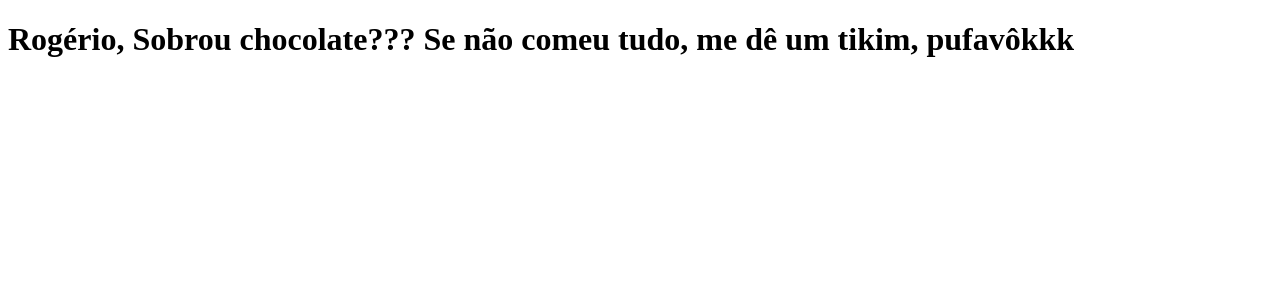
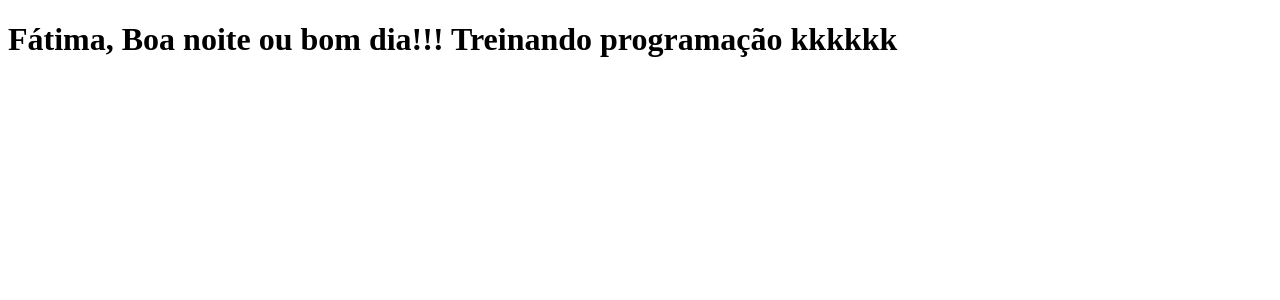
Before and after one commit to janapassos/clone-tabnews, a Next.js app: page / in a window 1280 px wide. Shown: the top 300 px of the page. Built offline with nearby package versions, Linux system fonts and the light colour scheme.

Commit message:
Altera mensagem e destino

```diff
--- a/pages/index.js
+++ b/pages/index.js
@@ -1,4 +1,4 @@
 function Home() {
-    return <h1>Rogério, Sobrou chocolate??? Se não comeu tudo, me dê um tikim, pufavôkkk</h1>
+  return <h1>Fátima, Boa noite ou bom dia!!! Treinando programação kkkkkk</h1>;
 }
 export default Home;
```
